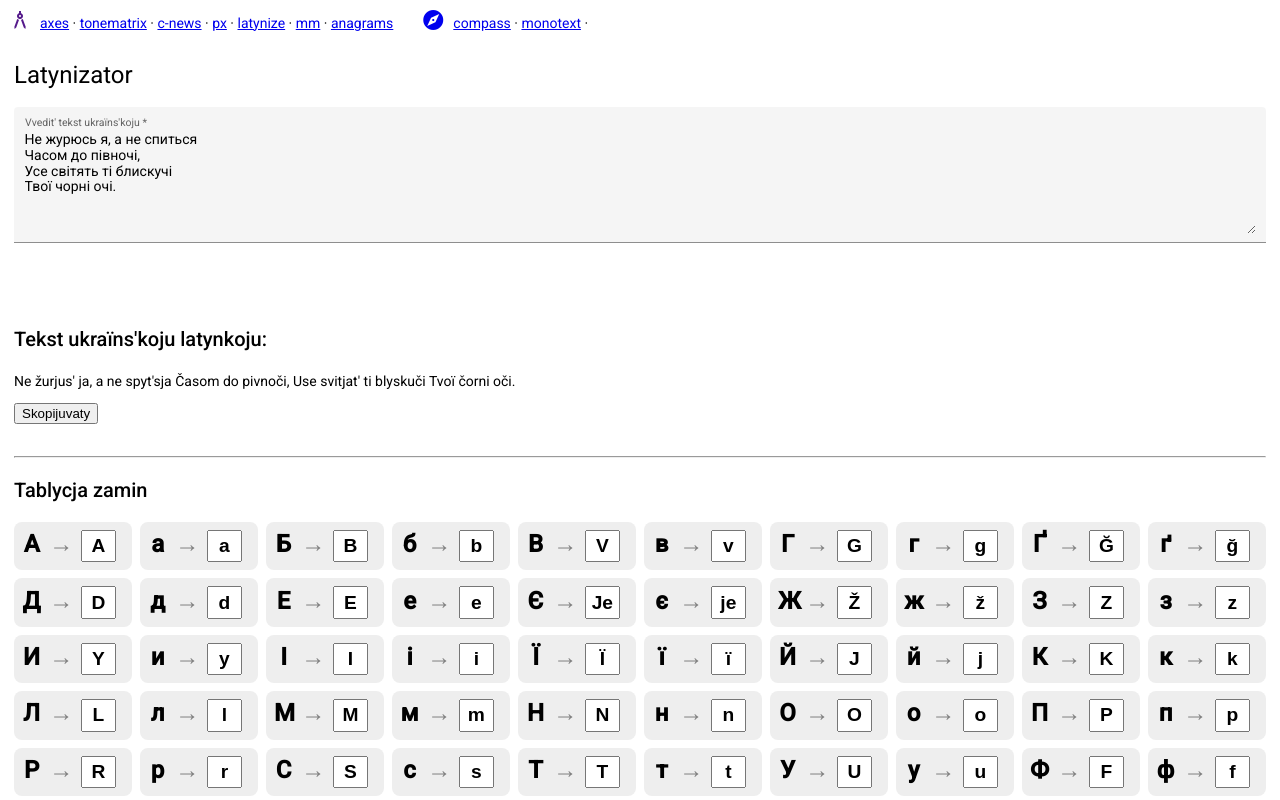
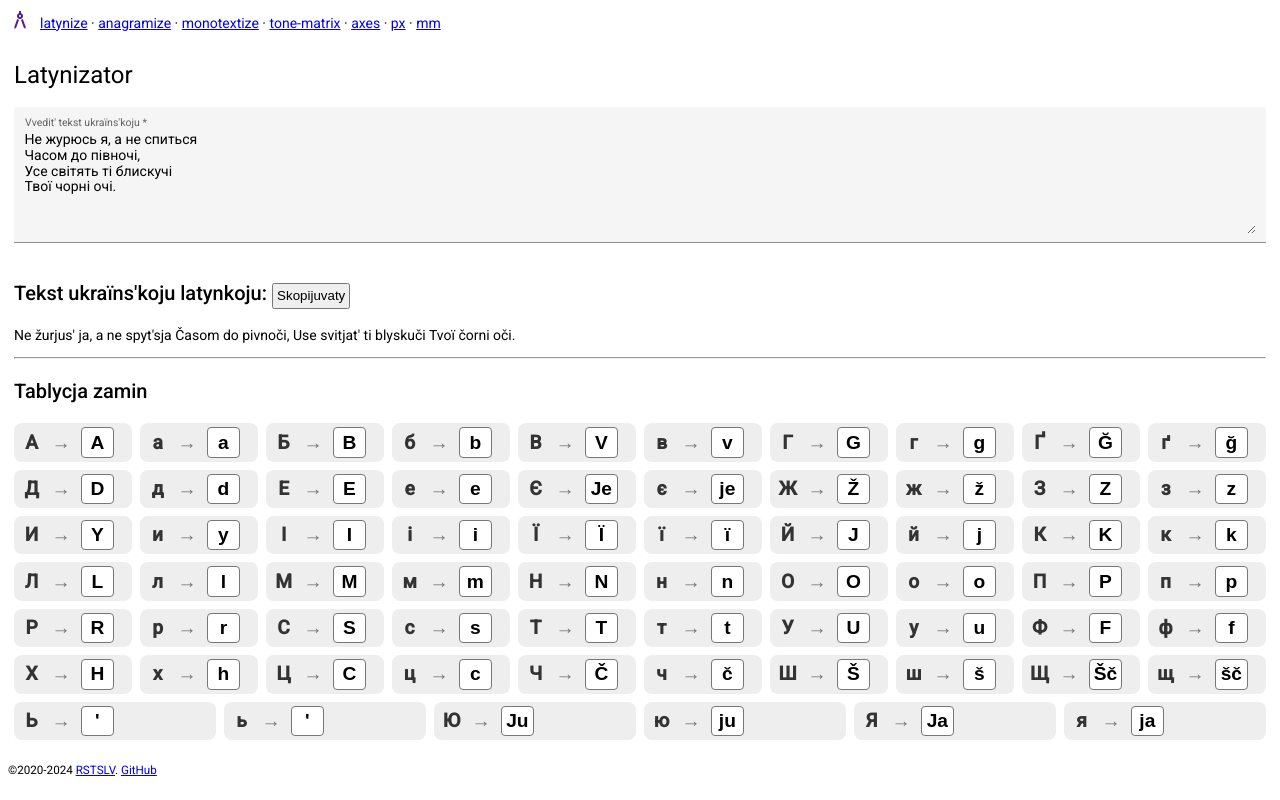
Before and after one commit to rostag/locus-poetica, an Angular app: page /latynizator in a window 1280 px wide. Shown: the top 800 px of the page. Built offline with nearby package versions, Linux system fonts and the light colour scheme; a web font is replaced by a local one.

Commit message:
fix: layout

```diff
--- a/src/app/app.component.html
+++ b/src/app/app.component.html
@@ -2,22 +2,16 @@
     <div class="menu-item">
         <a href=""><mat-icon class="icon">architecture</mat-icon></a>
         <span>
+            <a [routerLink]="['latynizator']">latynize</a> &middot;
+            <a [routerLink]="['generator/anagrammator']">anagramize</a> &middot;
+            <a [routerLink]="['monotext']">monotextize</a> &middot;
+            <a [routerLink]="['tonematrix']">tone-matrix</a> &middot;
             <a [routerLink]="['generator/axes']">axes</a> &middot;
-            <a [routerLink]="['tonematrix']">tonematrix</a> &middot;
-            <a [routerLink]="['generator/c-news']">c-news</a> &middot;
+            <!-- <a [routerLink]="['generator/c-news']">c-news</a> &middot; -->
             <a [routerLink]="['generator/poetry-x']">px</a> &middot;
-            <a [routerLink]="['latynizator']">latynize</a> &middot;
-            <a [routerLink]="['generator/multi']">mm</a> &middot;
-            <a [routerLink]="['generator/anagrammator']">anagrams</a>
             <!-- <a [routerLink]="['generator/poet-helper']">ph</a> &middot; -->
-        </span>
-    </div>
-
-    <div class="menu-item">
-        <a [routerLink]="['compass']"><mat-icon class="icon">explore</mat-icon></a>
-        <span>
-            <a [routerLink]="['compass']">compass</a> &middot;
-            <a [routerLink]="['monotext']">monotext</a> &middot;
+            <!-- <a [routerLink]="['compass']">compass</a> &middot;  -->
+            <a [routerLink]="['generator/multi']">mm</a>
         </span>
     </div>
 </nav>
--- a/src/app/latynizator/components/latynizator/latynizator.component.css
+++ b/src/app/latynizator/components/latynizator/latynizator.component.css
@@ -5,8 +5,7 @@
 }
 
 .latynize-full-width {
-    min-width: 500px;
-    height: 200px;
+    min-width: 320px;
     display: block;
 }
 
@@ -18,6 +17,11 @@ h2 {
     margin: 1rem 0 1rem 0;
 }
 
+.copy-button {
+    padding: .2rem;
+    font-weight: normal;
+}
+
 .replacements {
     font-size: large;
     display: flex;
@@ -27,9 +31,8 @@ h2 {
 
     .r-row {
         flex: 3 3 100px;
-        /* border: 1px solid #eee; */
-        padding: 0.5rem;
-        font-size: 1.5rem;
+        padding: 0.25rem 0 0.25rem 0.5rem;
+        font-size: 1.2rem;
         border-radius: .5rem;
         background-color: #eee;
 
@@ -38,10 +41,11 @@ h2 {
             width: 1.2rem;
             display: inline-block;
             text-align: center;
+            color: #333;
         }
 
         .arrow {
-            color: gray;
+            color: #777;
             width: 2.5rem;
             display: inline-block;
             text-align: center;
@@ -54,6 +58,8 @@ h2 {
             display: inline-block;
             text-align: center;
             padding: .2rem;
+            border: 1px solid #777;
+            border-radius: 4px;
         }
     }
 }
--- a/src/app/latynizator/components/latynizator/latynizator.component.html
+++ b/src/app/latynizator/components/latynizator/latynizator.component.html
@@ -10,17 +10,13 @@
       ></textarea>
     </mat-form-field>
   </form>
-  <h2>Tekst ukraїns'koju latynkoju:</h2>
-  <p class="output">{{ output }}</p>
-  <button
+  <h2><span>Tekst ukraїns'koju latynkoju:</span>&nbsp;<button
     class="copy-button"
     mat-raised-button
     (click)="copyToClipboard($event)"
-  >
-    Skopijuvaty
-  </button>
+  >Skopijuvaty</button></h2>
+  <p class="output">{{ output }}</p>
 
-  <p>&nbsp;</p>
   <hr />
   <h2>Tablycja zamin</h2>
   <div class="replacements">
```
